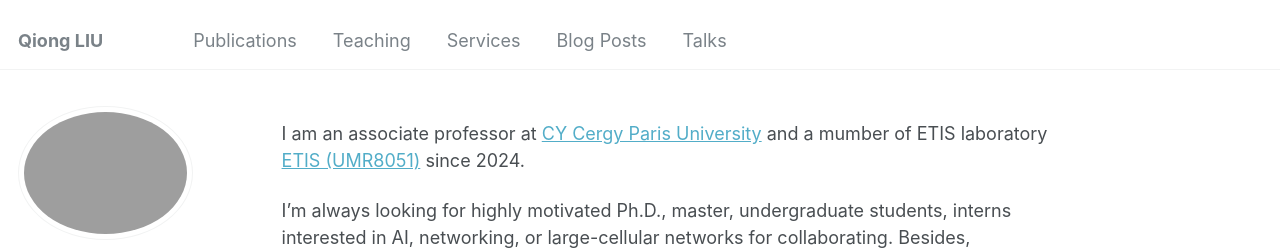
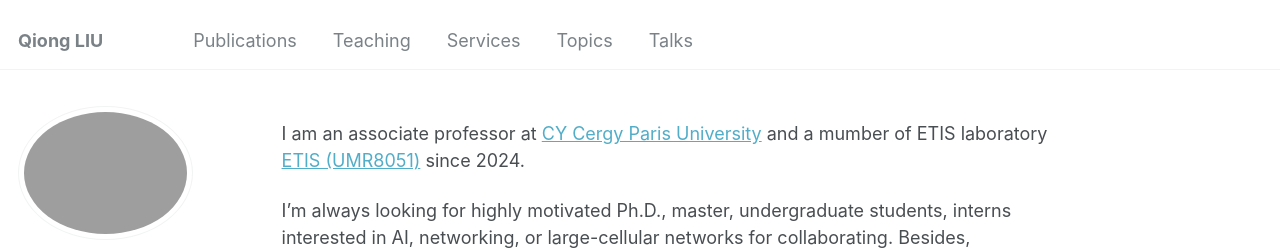
Before and after one commit to evesiphus/evesiphus.github.io, a Jekyll site: the page built from _pages/about.md, in a window 1280 px wide. Shown: the top 250 px of the page. Built offline with Jekyll 4.4.1, drawn with Linux system fonts in a browser that asks for light colours; some web fonts are replaced.

Commit message:
Update navigation.yml

```diff
--- a/_data/navigation.yml
+++ b/_data/navigation.yml
@@ -18,7 +18,7 @@ main:
   - title: "Services"
     url: /services/
 
-  - title: "Blog Posts"
+  - title: "Topics"
     url: /year-archive/
 
 
```
